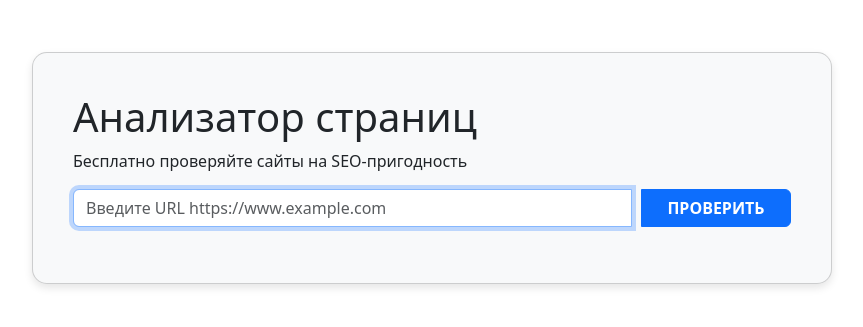
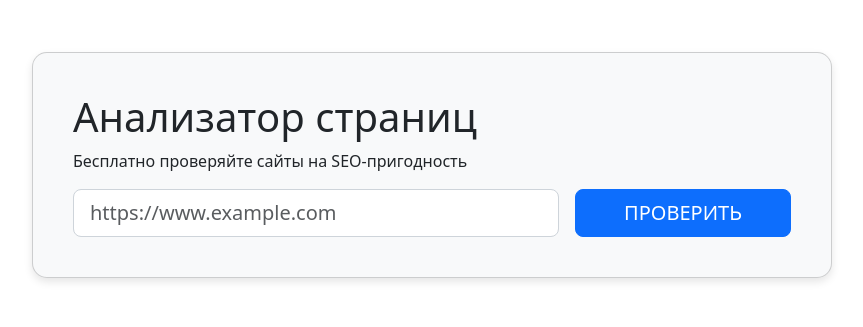
Before and after one commit to solmael/python-project-83, a Flask app: page / in a window 1280 px wide. Shown: the part 56-383 px from the top of the page, without its empty margins (208-1071 px from the left). Run offline with Flask 3, Linux system fonts and the light colour scheme.

Commit message:
index upd

```diff
--- a/page_analyzer/templates/index.html
+++ b/page_analyzer/templates/index.html
@@ -20,33 +20,26 @@
         min-width: 400px;
         border-color: #ced4da;
     }
-
-    .btn-primary {
-        width: 150px;
-        font-weight: bold;
-        background-color: #0d6efd;
-        border-color: #0d6efd;
-    }
 </style>
 {% endblock %}
 
 {% block title %}Главная страница{% endblock %}
 
 {% block content %}
-<div class="card mx-auto" style="max-width: 800px;">
+
+  <div class="card mx-auto" style="max-width: 800px;">
     <h1>Анализатор страниц</h1>
     <p>Бесплатно проверяйте сайты на SEO-пригодность</p>
 
-    <form action="/" method="post">
-        <div class="input-group mb-3">
-            <input type="text"
-                   name="url"
-                   class="form-control {% if get_flashed_messages(category_filter=['error']) %}is-invalid{% endif %}"
-                   placeholder="Введите URL https://www.example.com"
-                   value="{{ request.form['url'] if request.method == 'POST' else '' }}"
-                   autofocus>
-            <button class="btn btn-primary" type="submit">ПРОВЕРИТЬ</button>
-        </div>
+    <form class="d-flex" action="{{ url_for('index') }}" method="post">
+      <input type="text"
+             id="url"
+             name="url"
+             placeholder="https://www.example.com"
+             value="{{ request.form['url'] if request.method == 'POST' else '' }}"
+             class="form-control form-control-lg {% if get_flashed_messages(category_filter=['error']) %}is-invalid{% endif %}"
+             required>
+      <button type="submit" class="btn btn-primary btn-lg ms-3 px-5 text-uppercase">Проверить</button>
     </form>
-</div>
+  </div>
 {% endblock %}
```
Also changed, not shown: 1 other file.
